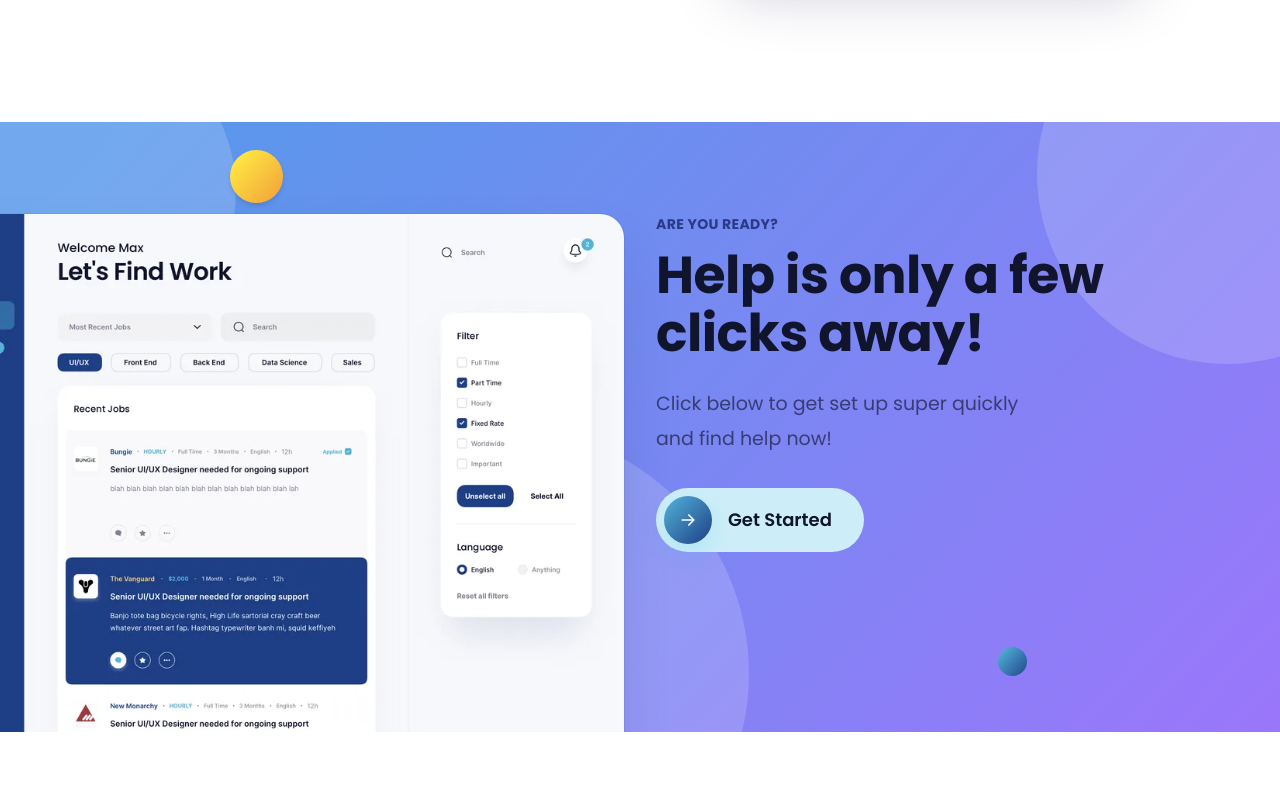
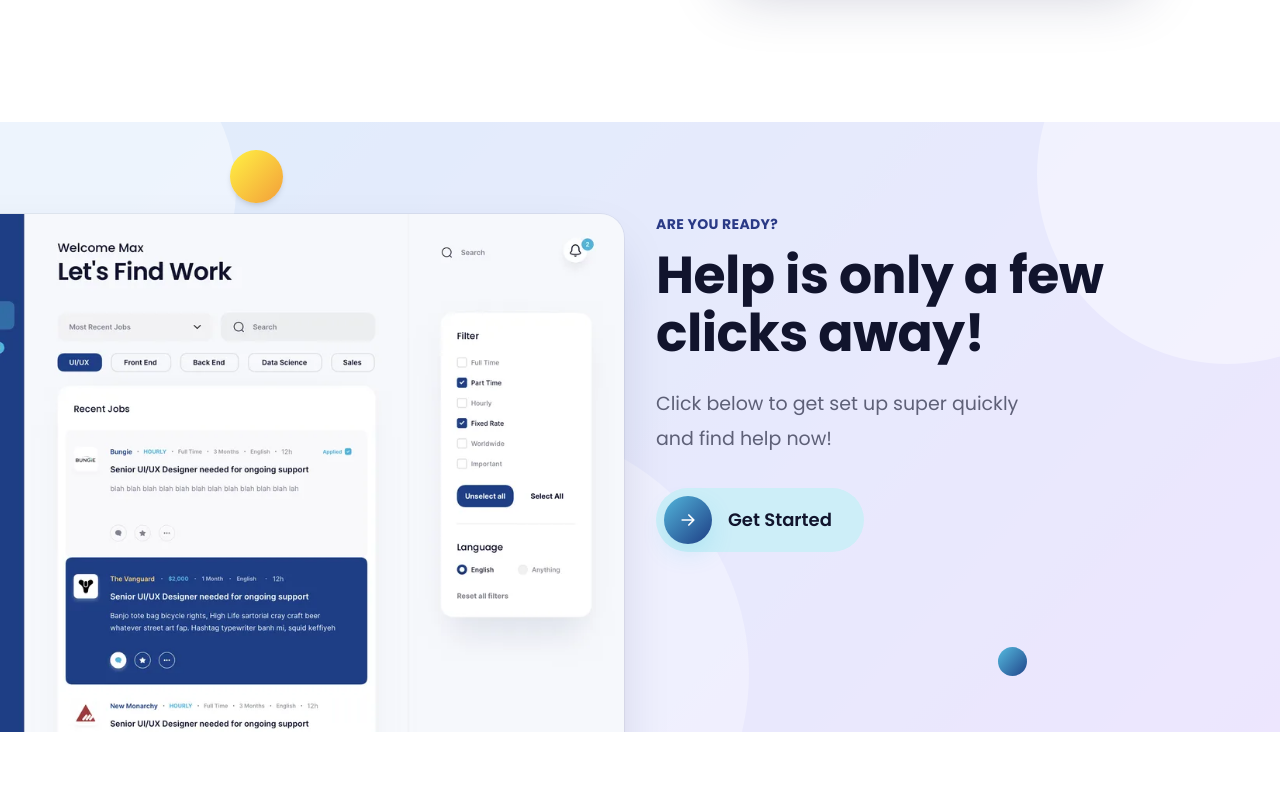
Before and after one commit to Shahin-Sheikh/RemoteRecruit-Home-Page-FrontEnd, a React (Vite) app: page / in a window 1280 px wide. Shown: the part 2960-3760 px from the top of the page. Built offline with nearby package versions, Linux system fonts and the light colour scheme.

Commit message:
Render Help CTA as pale lavender to match the Figma screenshot
- Keep the exact #5799EB->#9F74FB gradient but add a white wash (82%) so it
  renders as the design's pale lavender; faint highlight circles + orbs kept

```diff
--- a/src/components/sections/HelpCTA.jsx
+++ b/src/components/sections/HelpCTA.jsx
@@ -16,11 +16,14 @@ const bg = {
 export default function HelpCTA() {
   return (
     <section className="relative overflow-hidden py-16 sm:py-20 lg:h-[610px] lg:py-0" style={bg}>
-      {/* Soft white circles (Ellipse 13 / 12 / 10) — kept subtle so the
-          blue→purple gradient still reads true */}
-      <span className="pointer-events-none absolute -left-[85px] -top-[92px] h-[321px] w-[321px] rounded-full bg-white/[0.16]" aria-hidden="true" />
-      <span className="pointer-events-none absolute left-[20%] top-1/2 h-[493px] w-[493px] rounded-full bg-white/[0.16]" aria-hidden="true" />
-      <span className="pointer-events-none absolute -top-[138px] left-[81%] h-[380px] w-[380px] rounded-full bg-white/[0.16]" aria-hidden="true" />
+      {/* White wash so the blue→purple gradient renders as the Figma's pale
+          lavender (the design's white overlays lighten it heavily). */}
+      <span className="pointer-events-none absolute inset-0 bg-white/[0.82]" aria-hidden="true" />
+
+      {/* Faint highlight circles (subtle lighter patches on the pale field) */}
+      <span className="pointer-events-none absolute -left-[85px] -top-[92px] h-[321px] w-[321px] rounded-full bg-white/40" aria-hidden="true" />
+      <span className="pointer-events-none absolute left-[20%] top-1/2 h-[493px] w-[493px] rounded-full bg-white/30" aria-hidden="true" />
+      <span className="pointer-events-none absolute -top-[138px] left-[81%] h-[380px] w-[380px] rounded-full bg-white/40" aria-hidden="true" />
 
       {/* Accent orbs: yellow→orange (Ellipse 49) and blue (Ellipse 51) */}
       <span className="pointer-events-none absolute left-[18%] top-7 z-20 h-[53px] w-[53px] rounded-full bg-[linear-gradient(132.56deg,#FFED43_5.63%,#F29939_106.18%)] shadow-md" aria-hidden="true" />
```
